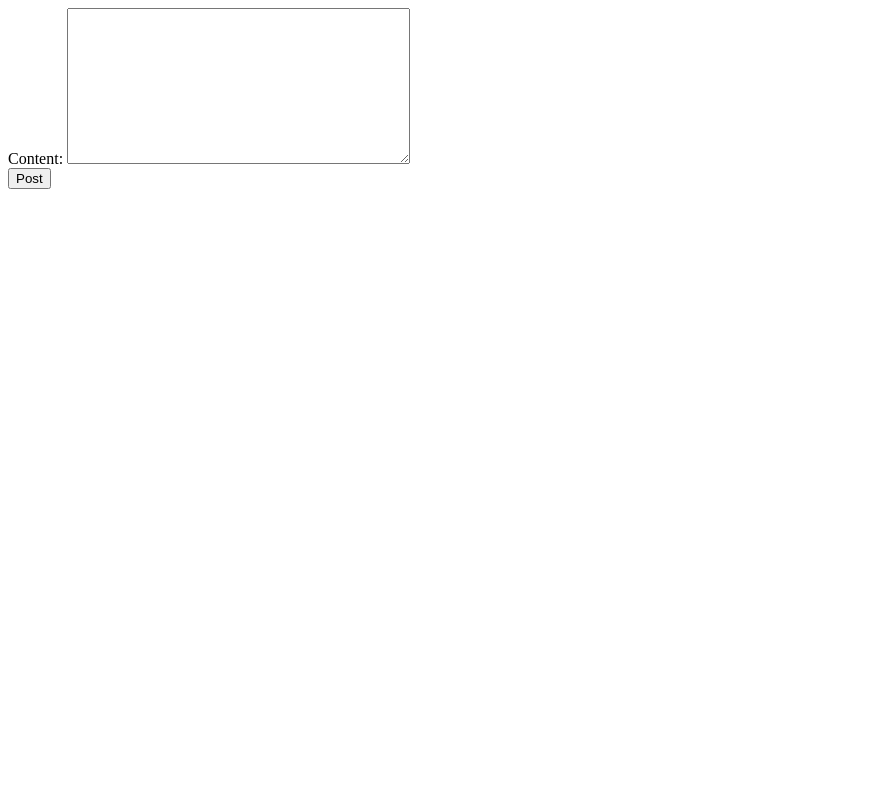
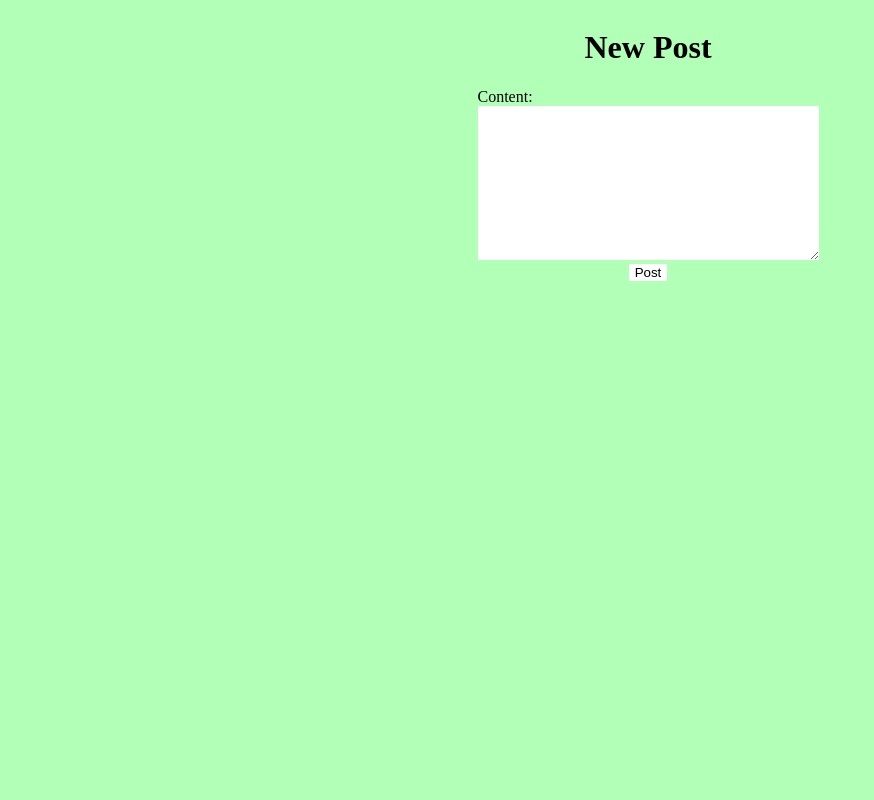
Before and after one commit to aidandomondon/comebacksunday, a Django app: page /posts/create_post in a window 1280 px wide. Before the commit the part shown is almost empty. Shown: the whole page, without its empty margins (0-874 px from the left). Run offline with Django 5.2, Linux system fonts and the light colour scheme; the visitor is signed in with stand-in values (Sample User, id 1).

Commit message:
Style post creation editor

```diff
--- /dev/null
+++ b/comebacksunday/posts/static/posts/create_post.css
@@ -0,0 +1,42 @@
+body {
+    background-color: #b2ffb7;
+    width: 100vw;
+    display: flex;
+    flex-direction: column;
+    align-items: center;
+    justify-content: center;
+}
+
+form {
+    display: flex;
+    flex-direction: column;
+    align-items: center;
+    gap: 0.25em;
+}
+
+div:has(label) {
+    display: flex;
+    flex-direction: column;
+    align-items: start;
+}
+
+textarea, input {
+    color: black;
+    background-color: white;
+    outline: none;
+    border-radius: 0;
+    box-shadow: none;
+    border: 0;
+}
+
+textarea:focus,
+textarea:active,
+input:focus,
+input:active {
+    color: white;
+    background-color: black;
+}
+
+textarea:hover:not(:focus, :active), input:hover:not(:focus, :active) {
+    background-color: lightgray;
+}
--- a/comebacksunday/posts/templates/posts/create_post.html
+++ b/comebacksunday/posts/templates/posts/create_post.html
@@ -1,5 +1,10 @@
+{% load static %}
+<h1>
+    New Post
+</h1>
 <form action="{% url 'posts:create_post' %}" method="post">
     {% csrf_token %}
     {{ form }}
-    <input type="submit" value="Post">
+    <input type="submit" value="Post" tabindex="0">
 </form>
+<link rel="stylesheet" href="{% static 'posts/create_post.css' %}">
```
